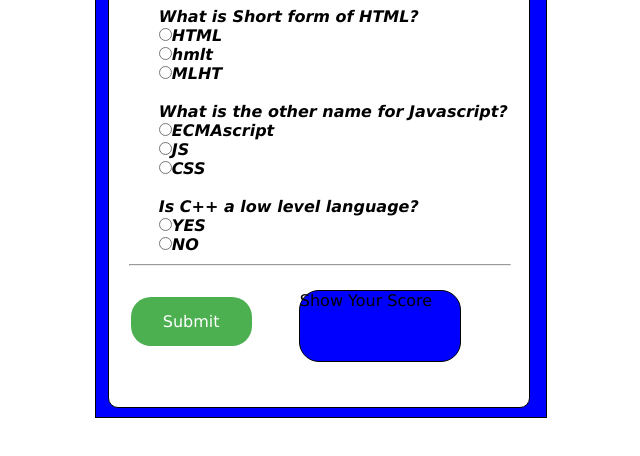
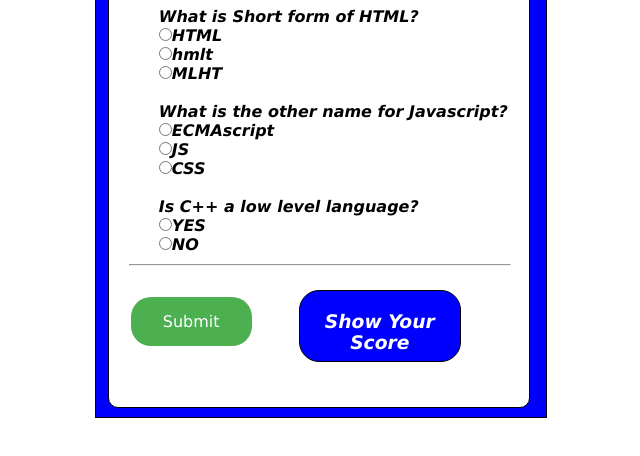
Before and after one commit to JMDev2/QuizBoard, a plain HTML site: page index.html in a window 1280 px wide. Shown: the part 174-630 px from the top of the page, without its empty margins (353-993 px from the left). Drawn offline with Linux system fonts and the light colour scheme.

Commit message:
feat:Css display text- beautifies the display text

```diff
--- a/index.css
+++ b/index.css
@@ -84,4 +84,12 @@ hr{
     left: 170px;
     top: -60px;
     border-radius: 20px;
+    text-align: center;
+
 }
+h3{
+    color: white;
+    margin-top: 20px;
+    font-style: italic;
+
+}
--- a/index.html
+++ b/index.html
@@ -49,9 +49,9 @@
                     </div>
 
                     <input type="button" value="Submit" id="Btn" onclick="myClass()">
-                    <div id="empty">Show Your Score<h3>
+                    <div id="empty"><h3>Show Your Score</h3></div>
 
-                    </h3></div>
+
 
 
                 </div>
```
